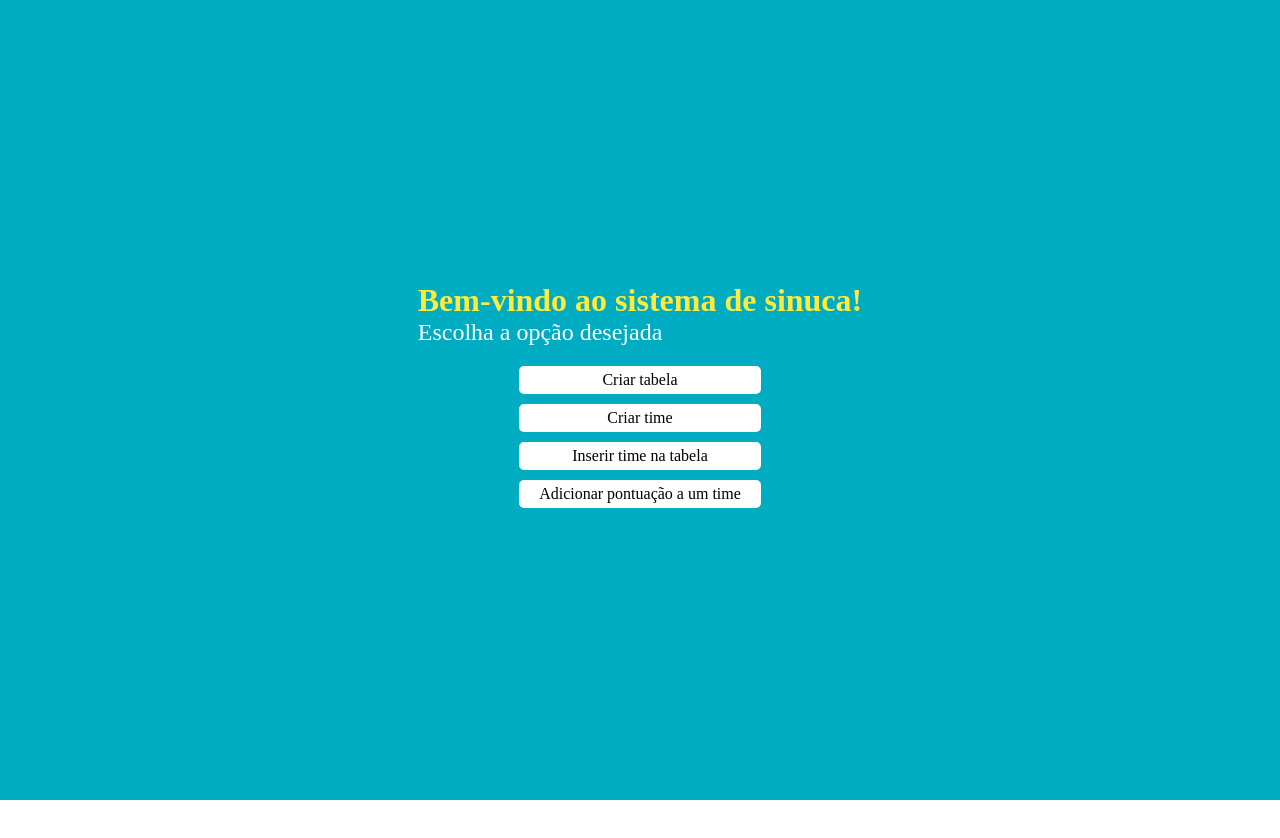
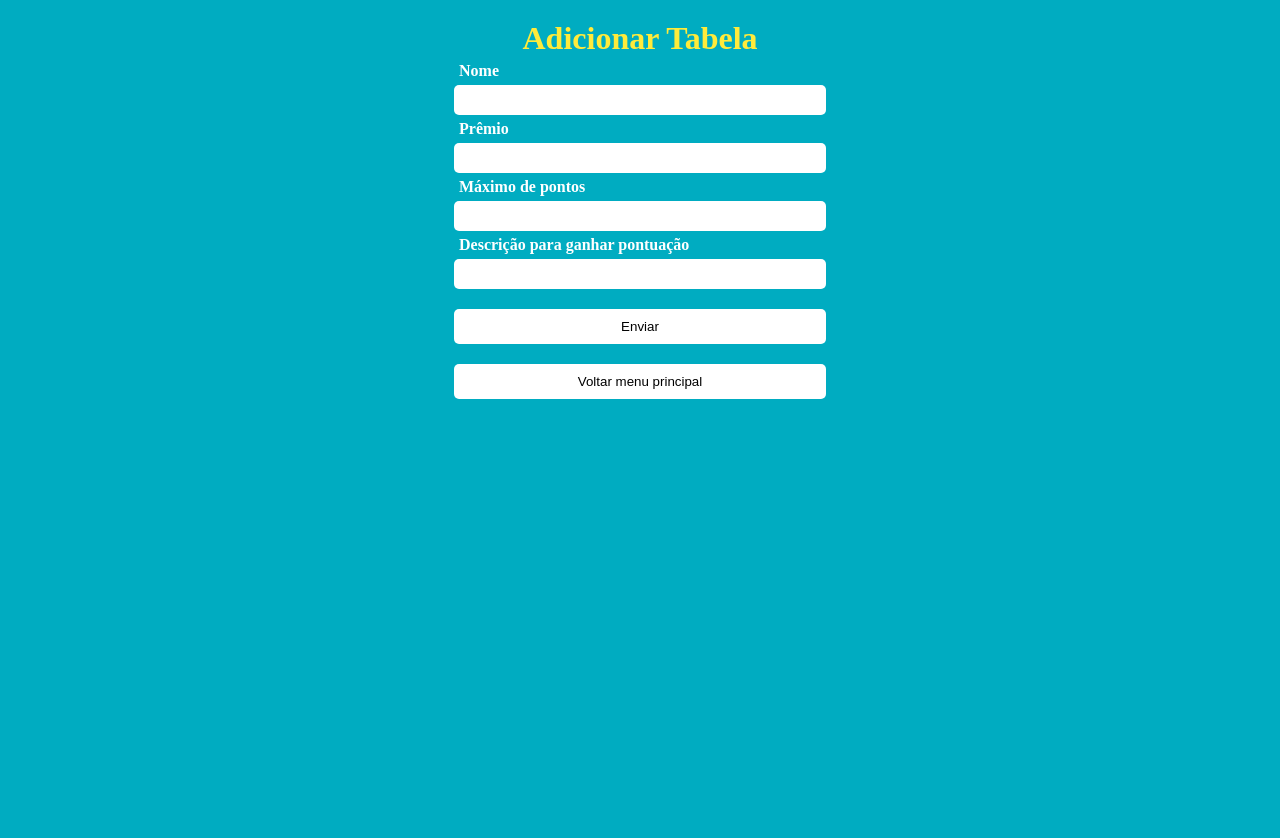
Before and after one commit to SerraZ3/sistema-sinuca, a React (Create React App) app in the folder frontend/: page /create-team in a window 1280 px wide. Before the commit the page ends 800 px from the top, so only its background shows below. Built offline with nearby package versions, Linux system fonts and the light colour scheme; no server answers.

Commit message:
Adicionado cadastro de tabela

```diff
--- /dev/null
+++ b/frontend/src/pages/CreateTable/index.jsx
@@ -0,0 +1,82 @@
+import React, { useState } from "react";
+import createTable from "../../services/requests/createTable";
+import { useHistory } from "react-router-dom";
+import {
+  Container,
+  Title,
+  ContainerForm,
+  Form,
+  LabelInput,
+  Input,
+  ButtonSubmit,
+} from "./styles";
+
+function CreateTable() {
+  const [name, setName] = useState("");
+  const [award, setAward] = useState("");
+  const [maxPoint, setMaxPoint] = useState("");
+  const [descriptionPoint, setDescriptionPoint] = useState("");
+  const history = useHistory();
+  const handleRedirect = (url) => history.push(url);
+
+  const handleSubmit = async (event) => {
+    event.preventDefault();
+    try {
+      if (!name || !award || !maxPoint || !descriptionPoint) {
+        throw Error("Preencha os campos");
+      }
+      await createTable({ name, award, maxPoint, descriptionPoint });
+      alert("Tabela cadastrada com sucesso");
+    } catch (error) {
+      error.message ? alert(error.message) : alert("Erro ao cadastrar tabela");
+    }
+  };
+  return (
+    <Container>
+      <Title>Adicionar Tabela</Title>
+      <Form onSubmit={handleSubmit}>
+        <ContainerForm>
+          <LabelInput>Nome</LabelInput>
+          <Input
+            type="text"
+            value={name}
+            onChange={(e) => setName(e.target.value)}
+          />
+        </ContainerForm>
+        <ContainerForm>
+          <LabelInput>Prêmio</LabelInput>
+          <Input
+            type="text"
+            value={award}
+            onChange={(e) => setAward(e.target.value)}
+          />
+        </ContainerForm>
+        <ContainerForm>
+          <LabelInput>Máximo de pontos</LabelInput>
+          <Input
+            type="number"
+            value={maxPoint}
+            onChange={(e) => setMaxPoint(e.target.value)}
+          />
+        </ContainerForm>
+        <ContainerForm>
+          <LabelInput>Descrição para ganhar pontuação</LabelInput>
+          <Input
+            type="text"
+            value={descriptionPoint}
+            onChange={(e) => setDescriptionPoint(e.target.value)}
+          />
+        </ContainerForm>
+
+        <ButtonSubmit type="submit" value="Enviar" />
+        <ButtonSubmit
+          type="button"
+          value="Voltar menu principal"
+          onClick={() => handleRedirect("/")}
+        />
+      </Form>
+    </Container>
+  );
+}
+
+export default CreateTable;
--- /dev/null
+++ b/frontend/src/pages/CreateTable/styles.jsx
@@ -0,0 +1,53 @@
+import styled from "styled-components";
+import colors from "../../config/colors";
+export const Container = styled.div`
+  height: 100vh;
+  padding: 20px;
+  text-align: center;
+  background-color: ${colors.background1};
+`;
+export const Title = styled.h1`
+  color: ${colors.primary};
+  font-weight: 700;
+`;
+export const ContainerForm = styled.div`
+  display: grid;
+  text-align: left;
+`;
+export const LabelInput = styled.label`
+  color: ${colors.background2};
+  font-weight: 700;
+  padding: 5px 5px;
+`;
+export const Form = styled.form`
+  width: 30%;
+  margin: 0 auto;
+`;
+export const Input = styled.input`
+  border-radius: 5px;
+  border: transparent;
+  min-height: 20px;
+  padding: 5px 10px;
+  &:focus {
+    outline: none;
+  }
+`;
+export const ButtonSubmit = styled.input`
+  width: 100%;
+  margin: 20px 0 0 0;
+  padding: 10px 0;
+  border-radius: 5px;
+  border: transparent;
+  background-color: ${colors.background2};
+  text-align: center;
+  cursor: pointer;
+  &:focus {
+    outline: none;
+  }
+  &:hover {
+    background-color: ${colors.background1};
+    border: 2px solid ${colors.background2};
+    color: ${colors.background2};
+    font-weight: 700;
+  }
+`;
--- a/frontend/src/routes/index.jsx
+++ b/frontend/src/routes/index.jsx
@@ -1,5 +1,6 @@
 import React from "react";
 import { BrowserRouter as Router, Route } from "react-router-dom";
+import CreateTable from "../pages/CreateTable";
 import Home from "../pages/Home";
 
 // import { Container } from './styles';
@@ -8,8 +9,8 @@ function Routes() {
   return (
     <Router>
       <Route path={["/", "/home"]} exact strict component={Home} />
-      <Route path={"/create-team"} exact strict component={Home} />
-      <Route path={"/create-table"} exact strict component={Home} />
+      <Route path={"/create-team"} exact strict component={CreateTable} />
+      <Route path={"/create-table"} exact strict component={CreateTable} />
       <Route path={"/insert-team"} exact strict component={Home} />
       <Route path={"/add-points"} exact strict component={Home} />
     </Router>
```
